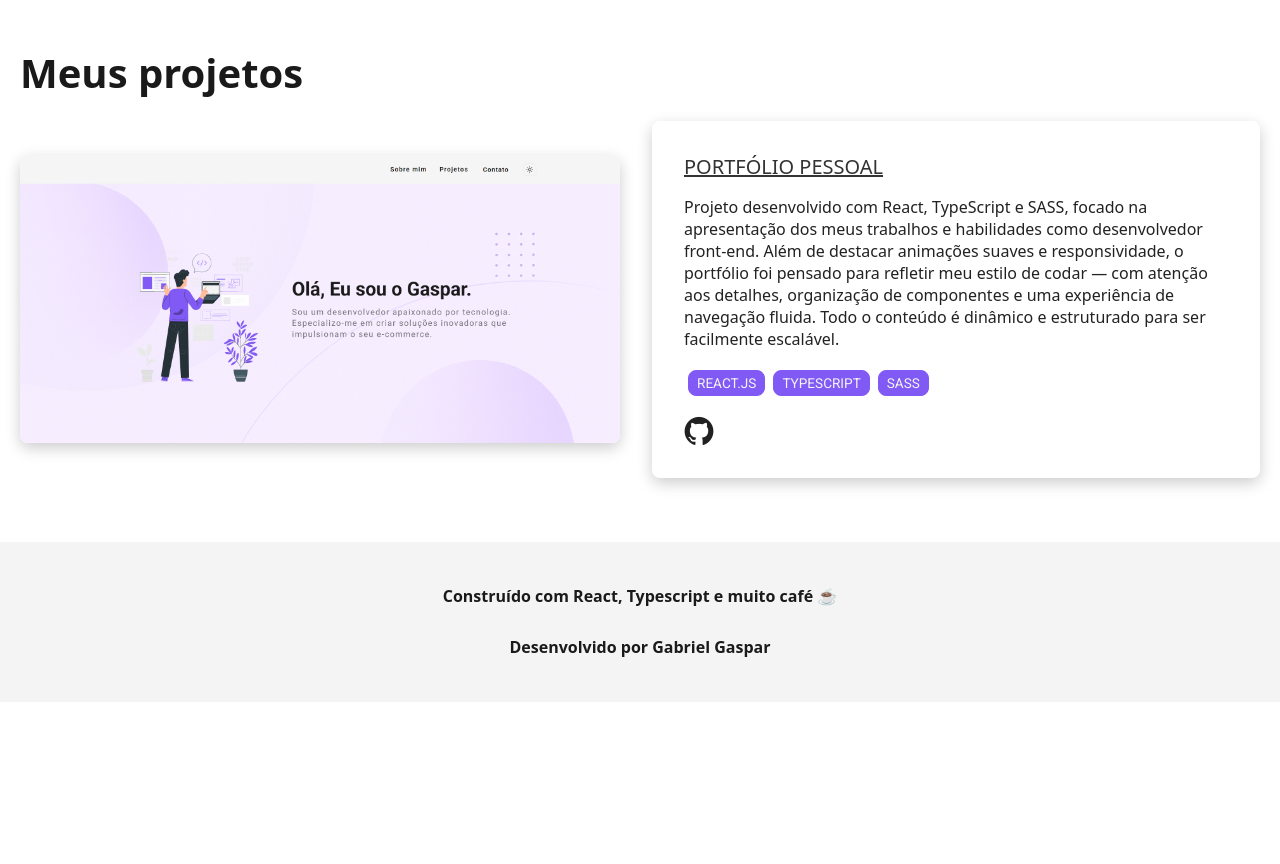
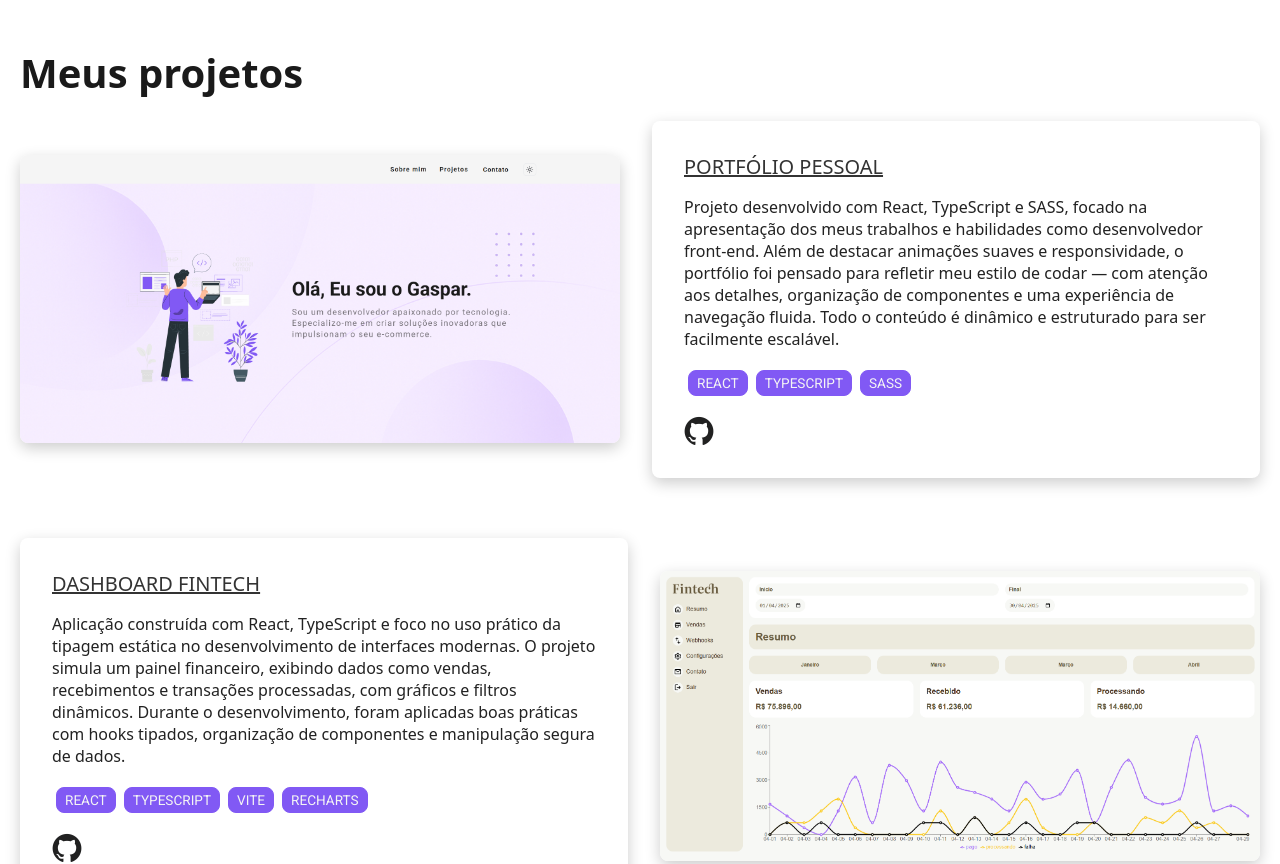
Before and after one commit to dev-gasparz/portfolio, a React (Create React App) app: page / in a window 1280 px wide. Shown: the part 1440-2304 px from the top of the page. Before the commit the page ends 2142 px from the top, so only its background shows below. Built offline with nearby package versions, Linux system fonts and the light colour scheme; the HTML template or start-up script is replaced by a standard one.

Commit message:
feat: adicionado dashboard fintech a lista de projetos

```diff
--- a/src/components/layouts/Projects/ProjectWrap.tsx
+++ b/src/components/layouts/Projects/ProjectWrap.tsx
@@ -1,6 +1,7 @@
 import React from "react";
 import Projects from ".";
 import projetoPortf from "../../../assets/images/projeto-portfolio.png";
+import projetoFintech from "../../../assets/images/fintech.png";
 
 const ProjectWrap: React.FC = () => {
   return (
@@ -14,7 +15,16 @@ const ProjectWrap: React.FC = () => {
           gitHref="https://github.com/dev-gasparz/portfolio"
           projectHref="https://portfolio-tau-kohl-37.vercel.app/"
           position="toLeft"
-          stack={["React.js", "TypeScript", "SASS"]}
+          stack={["React", "TypeScript", "SASS"]}
+        />
+        <Projects
+          imgUrl={projetoFintech}
+          title="Dashboard Fintech"
+          text="Aplicação construída com React, TypeScript e foco no uso prático da tipagem estática no desenvolvimento de interfaces modernas. O projeto simula um painel financeiro, exibindo dados como vendas, recebimentos e transações processadas, com gráficos e filtros dinâmicos. Durante o desenvolvimento, foram aplicadas boas práticas com hooks tipados, organização de componentes e manipulação segura de dados."
+          gitHref="https://github.com/dev-gasparz/fintech"
+          projectHref="https://fintech-phi-six.vercel.app/"
+          position="toRight"
+          stack={["React", "TypeScript", "Vite", "Recharts"]}
         />
       </div>
     </section>
--- a/src/components/layouts/Projects/index.tsx
+++ b/src/components/layouts/Projects/index.tsx
@@ -1,4 +1,4 @@
-import React, { useEffect } from "react";
+import React from "react";
 import githubBlack from "../../../assets/images/logos/GitHub_Logo_black.png";
 import githubWhite from "../../../assets/images/logos/GitHub_Logo_White.png";
 
@@ -15,7 +15,7 @@ interface ProjectProps {
 const Projects: React.FC<ProjectProps> = (props: ProjectProps) => {
   return (
     <section className="project container">
-      <div className={`project-content ${props.position}`} data-aos="fade-up">
+      <div className={`project-content ${props.position}`}>
         <div className="project-img">
           <img src={props.imgUrl} alt="" />
         </div>
```
Also changed, not shown: src/assets/images/fintech.png (added).
